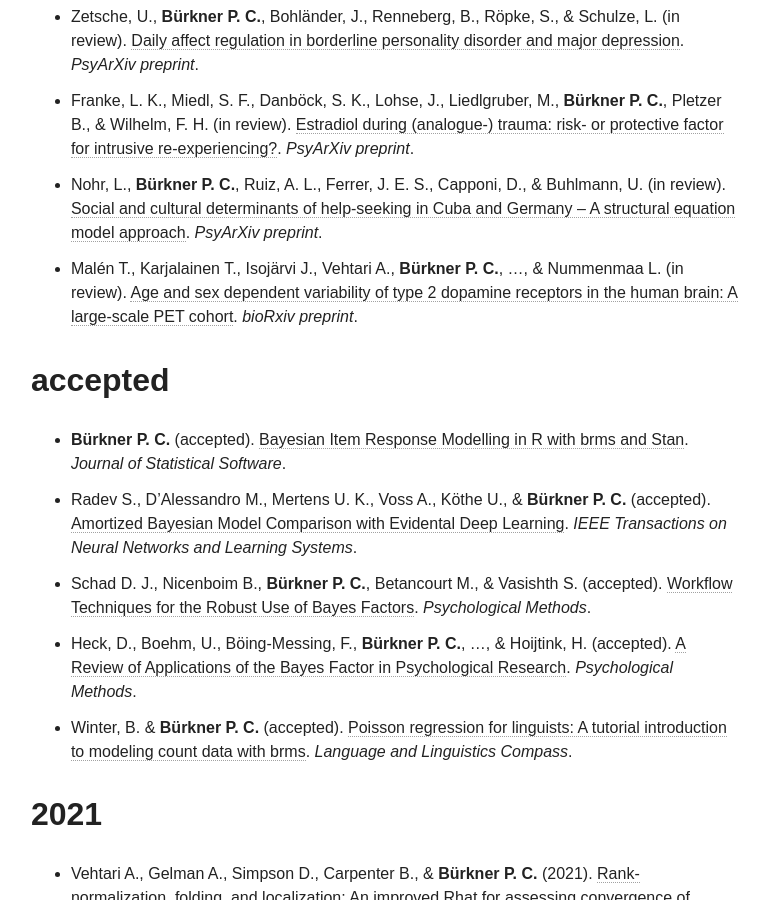
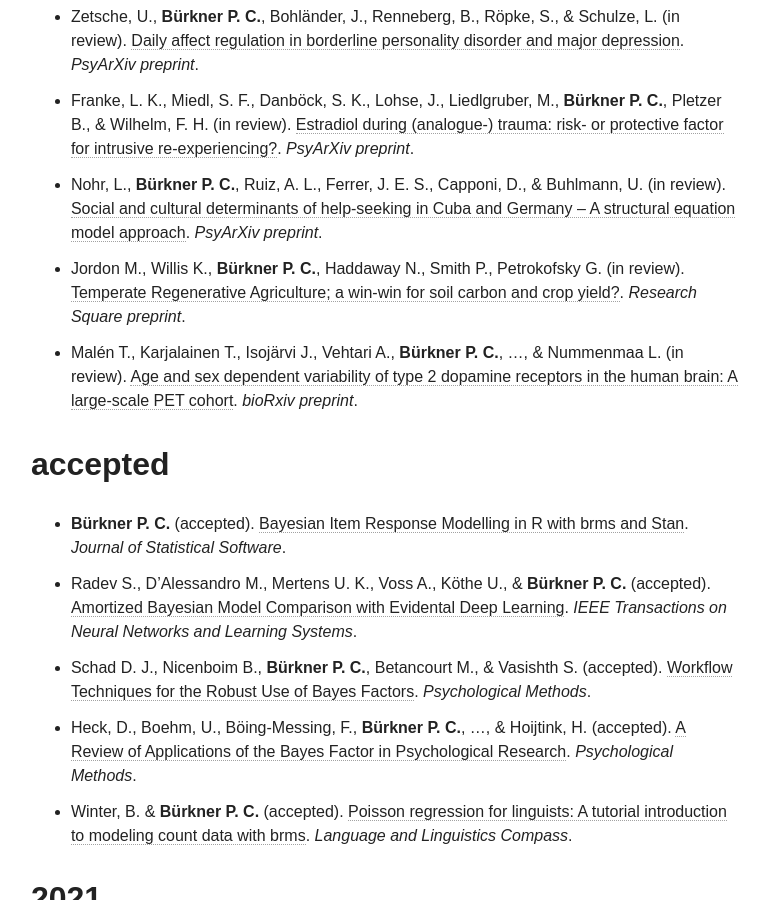
Before and after one commit to paul-buerkner/paul-buerkner.github.io, a Jekyll site: the page built from publications/index.md, in a window 1280 px wide and 900 px high, scrolled down 1553 px. Shown: the whole window, without its empty margins (255-1024 px from the left). Built offline with Jekyll 4.4.1, drawn with Linux system fonts in a browser that asks for light colours; nearby versions of some CDN libraries.

Commit message:
add new preprint

```diff
--- a/publications/index.md
+++ b/publications/index.md
@@ -23,6 +23,7 @@ excerpt: "A list of my publications"
 * Zetsche, U., **Bürkner P. C.**, Bohländer, J., Renneberg, B., Röpke, S., & Schulze, L. (in review). [Daily affect regulation in borderline personality disorder and major depression](https://psyarxiv.com/6edcj/). *PsyArXiv preprint*.
 * Franke, L. K., Miedl, S. F., Danböck, S. K., Lohse, J., Liedlgruber, M., **Bürkner P. C.**, Pletzer B., & Wilhelm, F. H. (in review). [Estradiol during (analogue-) trauma: risk- or protective factor for intrusive re-experiencing?](https://psyarxiv.com/6rk8c/). *PsyArXiv preprint*.
 * Nohr, L., **Bürkner P. C.**, Ruiz, A. L., Ferrer, J. E. S., Capponi, D., & Buhlmann, U. (in review). [Social and cultural determinants of help-seeking in Cuba and Germany – A structural equation model approach](https://psyarxiv.com/5tqwv/). *PsyArXiv preprint*.
+* Jordon M., Willis K., **Bürkner P. C.**, Haddaway N., Smith P., Petrokofsky G. (in review). [Temperate Regenerative Agriculture; a win-win for soil carbon and crop yield?](https://www.researchsquare.com/article/rs-1064515/v1). *Research Square preprint*.
 * Malén T., Karjalainen T., Isojärvi J., Vehtari A., **Bürkner P. C.**, ..., & Nummenmaa L. (in review). [Age and sex dependent variability of type 2 dopamine receptors in the human brain: A large-scale PET cohort](https://www.biorxiv.org/content/10.1101/2021.08.10.455776v1). *bioRxiv preprint*.
 
 ## accepted
```
